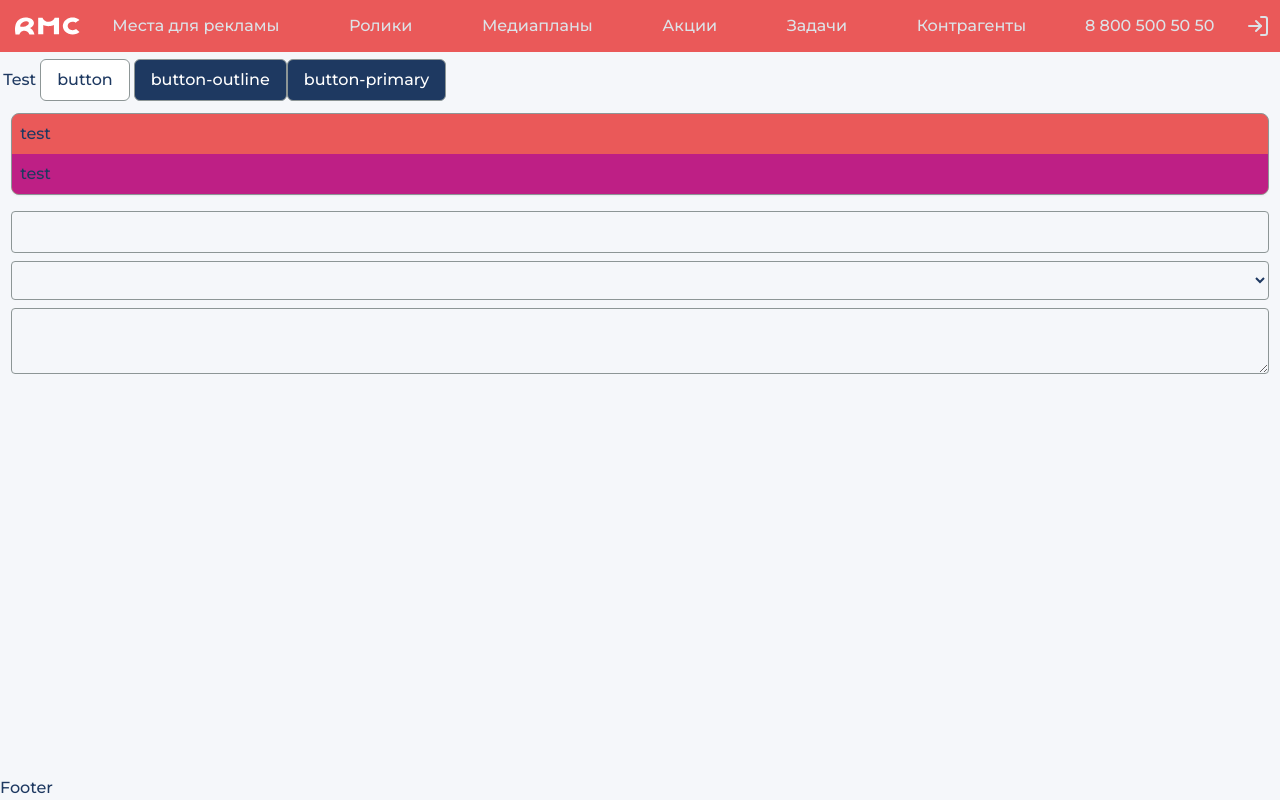
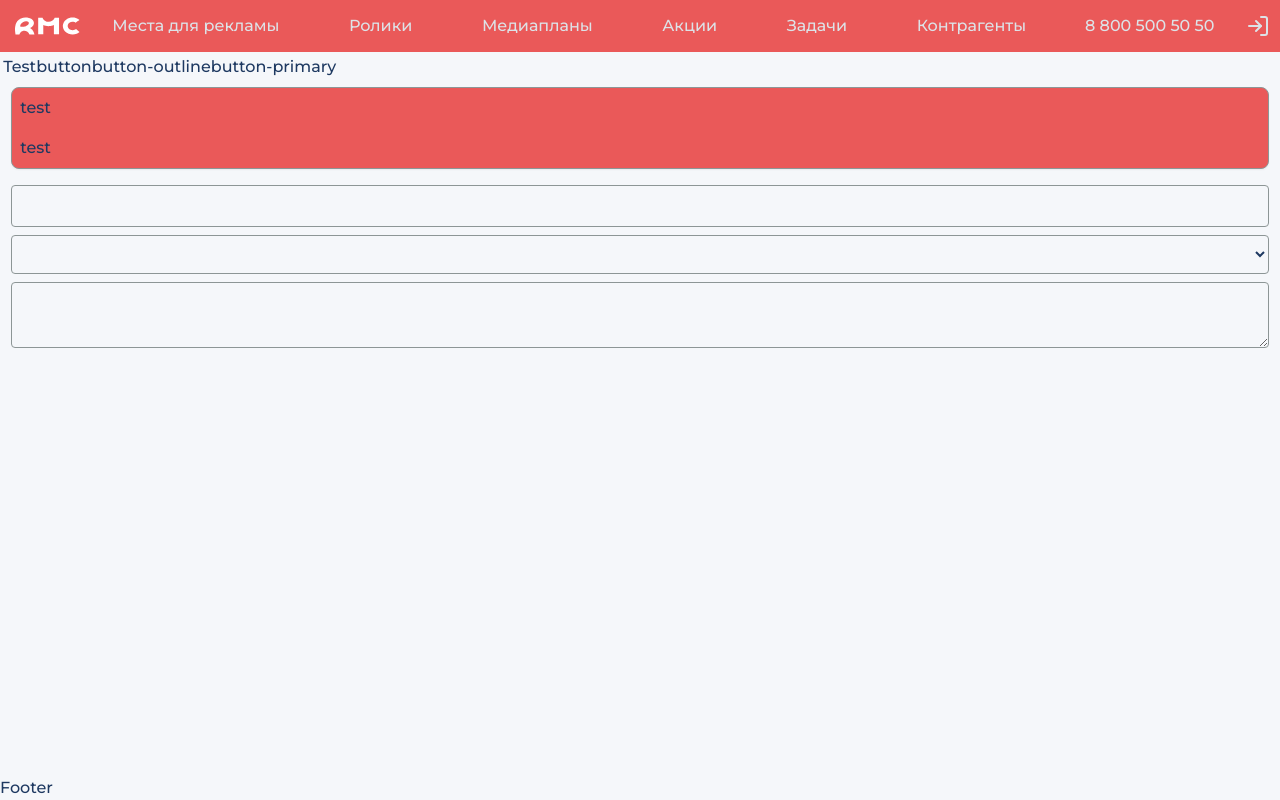
Before and after one commit to HapaxPablo/new_lk, a Next.js app: page / in a window 1280 px wide. Built offline with nearby package versions, Linux system fonts and the light colour scheme.

Commit message:
feat: добавил ui button дополнил стили, убрал стили для кнопок из global.css

```diff
--- a/components/auth/login/desktop/LoginFormDesktop.tsx
+++ b/components/auth/login/desktop/LoginFormDesktop.tsx
@@ -9,6 +9,8 @@ import Link from 'next/link'
 import { useEffect, useState } from 'react'
 import { useForm } from 'react-hook-form'
 import styles from './LoginDesktop.module.css'
+import { Button } from '@/components/ui/button/Button'
+
 
 export function LoginFormDesktop() {
   const {
@@ -89,14 +91,9 @@ export function LoginFormDesktop() {
             Забыл пароль
           </Link>
         </div>
-
-        <button
-          type="submit"
-          disabled={isLoading}
-          className={styles.submitButton}
-        >
+        <Button type="submit" variant="primary" isLoading={isLoading} fullWidth>
           {isLoading ? 'Загрузка...' : 'Войти'}
-        </button>
+        </Button>
 
         <div className={styles.loginWrapper}>
           <div className={styles.loginWrapper_text}>
--- a/components/auth/login/mobile/LoginFormMobile.tsx
+++ b/components/auth/login/mobile/LoginFormMobile.tsx
@@ -9,6 +9,7 @@ import Link from 'next/link'
 import { useEffect, useState } from 'react'
 import { useForm } from 'react-hook-form'
 import styles from './LoginMobile.module.scss'
+import { Button } from '@/components/ui/button/Button'
 
 export function LoginFormMobile() {
   const {
@@ -87,13 +88,14 @@ export function LoginFormMobile() {
           <Link href="/" className={styles.forgotPasswordLink}>
             Забыл пароль
           </Link>
-          <button
+          <Button
             type="submit"
-            disabled={isLoading}
-            className={styles.submitButton}
+            variant="primary"
+            isLoading={isLoading}
+            fullWidth
           >
             {isLoading ? 'Загрузка...' : 'Войти'}
-          </button>
+          </Button>
         </div>
       </form>
 
--- a/components/ui/Header/naviMenu/NavigationMenu.module.scss
+++ b/components/ui/Header/naviMenu/NavigationMenu.module.scss
@@ -19,7 +19,7 @@
         width: 80%;
         max-width: 300px;
         height: 100vh;
-        background: var(--main-text-color-light);
+        background: var(--primary-color);
         flex-direction: column;
         padding: 0.2rem;
         box-shadow: 5px 0 15px rgba(0, 0, 0, 0.1);
--- /dev/null
+++ b/components/ui/button/Button.module.scss
@@ -0,0 +1,114 @@
+// components/ui/Button.module.scss
+.button {
+  // Базовые стили
+  display: inline-flex;
+  align-items: center;
+  justify-content: center;
+  padding: 0.5rem 1rem;
+  border-radius: 0.375rem;
+  font-size: 0.875rem;
+  font-weight: 500;
+  line-height: 1.25rem;
+  transition: all 0.15s ease-in-out;
+  cursor: pointer;
+  user-select: none;
+  border: 1px solid transparent;
+
+  // Состояния
+  &:disabled {
+    opacity: 0.5;
+    pointer-events: none;
+  }
+
+  &:focus {
+    outline: none;
+    box-shadow: 0 0 0 2px var(--focus-ring);
+  }
+
+  // Варианты кнопок
+  &Primary {
+    background-color: var(--primary-color);
+    color: white;
+
+    &:hover {
+      background-color: var(--primary-color-light);
+    }
+
+    &:active {
+      background-color: var(--primary-color-dark);
+    }
+  }
+
+  &Success {
+    background-color: var(--success-color);
+    color: white;
+
+    &:hover {
+      background-color: var(--success-color-light);
+    }
+
+    &:active {
+      background-color: var(--success-color-dark);
+    }
+  }
+
+  &Warning {
+    background-color: var(--warning-color);
+    color: white;
+
+    &:hover {
+      background-color: var(--warning-color-light);
+    }
+
+    &:active {
+      background-color: var(--warning-color-dark);
+    }
+  }
+
+  &Error {
+    background-color: var(--error-color);
+    color: white;
+
+    &:hover {
+      background-color: var(--error-color-light);
+    }
+
+    &:active {
+      background-color: var(--error-color-dark);
+    }
+  }
+
+  &Default {
+    background-color: transparent;
+    color: var(--main-text-color);
+    border-color: var(--border-color);
+
+    &:hover {
+      background-color: var(--hover-overlay);
+    }
+
+    &:active {
+      background-color: var(--active-overlay);
+    }
+  }
+
+  // Модификаторы
+  &FullWidth {
+    width: 100%;
+  }
+
+  // Стили для индикатора загрузки
+  .spinner {
+    animation: spin 1s linear infinite;
+    margin-right: 0.5rem;
+  }
+}
+
+@keyframes spin {
+  from {
+    transform: rotate(0deg);
+  }
+  to {
+    transform: rotate(360deg);
+  }
+}
--- /dev/null
+++ b/components/ui/button/Button.tsx
@@ -0,0 +1,72 @@
+'use client'
+
+import React, { ButtonHTMLAttributes } from 'react'
+import styles from './Button.module.scss'
+
+type ButtonVariant = 'primary' | 'success' | 'warning' | 'error' | 'default'
+
+interface ButtonProps extends ButtonHTMLAttributes<HTMLButtonElement> {
+  variant?: ButtonVariant
+  isLoading?: boolean
+  fullWidth?: boolean
+}
+
+export const Button = React.forwardRef<HTMLButtonElement, ButtonProps>(
+  (
+    {
+      variant = 'primary',
+      isLoading = false,
+      fullWidth = false,
+      className = '',
+      children,
+      disabled,
+      ...props
+    },
+    ref
+  ) => {
+    // Формируем классы на основе пропсов
+    const buttonClasses = [
+      styles.button,
+      styles[`button${variant.charAt(0).toUpperCase() + variant.slice(1)}`],
+      fullWidth ? styles.buttonFullWidth : '',
+      className
+    ].join(' ')
+
+    return (
+      <button
+        ref={ref}
+        className={buttonClasses}
+        disabled={disabled || isLoading}
+        {...props}
+      >
+        {isLoading && (
+          <svg
+            className={styles.spinner}
+            xmlns="http://www.w3.org/2000/svg"
+            fill="none"
+            viewBox="0 0 24 24"
+            width="16"
+            height="16"
+          >
+            <circle
+              className="opacity-25"
+              cx="12"
+              cy="12"
+              r="10"
+              stroke="currentColor"
+              strokeWidth="4"
+            ></circle>
+            <path
+              className="opacity-75"
+              fill="currentColor"
+              d="M4 12a8 8 0 018-8V0C5.373 0 0 5.373 0 12h4zm2 5.291A7.962 7.962 0 014 12H0c0 3.042 1.135 5.824 3 7.938l3-2.647z"
+            ></path>
+          </svg>
+        )}
+        {children}
+      </button>
+    )
+  }
+)
+
+Button.displayName = 'Button'
--- a/styles/global.css
+++ b/styles/global.css
@@ -1,37 +1,51 @@
 @import 'tailwindcss';
+
 @theme {
   --gap-1: 1rem;
   --color-main-text: var(--main-text-color);
 }
+
 :root {
-  /* Основная цветовая палитра */
+
+  --background: oklch(0.9755 0.0045 258.32);
+  --background-secondary: oklch(0.9255 0.0035 258.32);
+
+ /* Основные цвета */
   --main-color: oklch(0.6546 0.1801 23.49);
   --main-color-light: oklch(0.7546 0.1501 23.49);
   --main-color-dark: oklch(0.5546 0.2001 23.49);
 
-  --background: oklch(0.9755 0.0045 258.32);
-  --background-secondary: oklch(0.9255 0.0035 258.32);
+  /* Цвета состояний */
 
+  --primary-color: oklch(0.445 0.0778 258.12);
+  --primary-color-light: oklch(0.5752 0.0938 257.75);
+  --primary-color-dark: oklch(0.2427 0.0668 258.75);
+
+  --success-color: oklch(0.7046 0.2201 142.49);
+  --success-color-light: oklch(0.8046 0.2001 142.49);
+  --success-color-dark: oklch(0.6046 0.2401 142.49);
+
+  --warning-color: oklch(0.8046 0.1801 62.49);
+  --warning-color-light: oklch(0.9046 0.1601 62.49);
+  --warning-color-dark: oklch(0.7046 0.2001 62.49);
+
+  --error-color: oklch(0.6546 0.2501 12.49);
+  --error-color-light: oklch(0.7546 0.2301 12.49);
+  --error-color-dark: oklch(0.5546 0.2701 12.49);
+
+  /* Текст и фон */
   --main-text-color: oklch(0.345 0.0778 258.12);
-  --main-text-color-light: oklch(0.445 0.0678 258.12);
-
   --second-text-color: oklch(0.5675 0.0454 250.85);
   --second-text-color-light: oklch(91.041% 0.0088 248.194);
 
-  /* Дополнительные цвета */
-  --accent-color: oklch(0.5426 0.2101 347.49);
-  --success-color: oklch(0.7046 0.2201 142.49);
-  --warning-color: oklch(0.8046 0.1801 62.49);
-  --error-color: oklch(0.6546 0.2501 12.49);
-
+  /* Состояния */
+  --hover-overlay: oklch(0 0 0 / 0.05);
+  --active-overlay: oklch(0 0 0 / 0.1);
+  --focus-ring: oklch(0.7 0.25 250);
   /* Цвета для рамок*/
   --border-color: oklch(66.58% 0.01044 197.307);
   --border-color-light: oklch(78.339% 0.00784 197.623);
   --border-color-dark: oklch(45.317% 0.00513 197.53);
-
-  --hover-overlay: oklch(0 0 0 / 0.05);
-  --active-overlay: oklch(0 0 0 / 0.1);
-  --focus-ring: oklch(0.7 0.25 250);
 
   /* Тени */
   --shadow-sm: 0 1px 2px 0 oklch(0 0 0 / 0.05);
@@ -157,8 +171,6 @@ body {
 
 /* Базовые стили для интерактивных элементов */
 a,
-button,
-[role='button'],
 input,
 textarea,
 select {
@@ -182,61 +194,6 @@ a {
   }
 }
 
-/* Кнопки */
-button,
-.btn {
-  display: inline-flex;
-  align-items: center;
-  justify-content: center;
-  padding: 0.5rem 1rem;
-  margin: 0.25rem;
-  border-radius: 0.375rem;
-  border: 1px solid var(--border-color);
-  background-color: white;
-  color: var(--main-text-color);
-  font-weight: 500;
-  cursor: pointer;
-  user-select: none;
-
-  &:hover {
-    background-color: var(--hover-overlay);
-  }
-
-  &:active {
-    background-color: var(--active-overlay);
-  }
-
-  &:focus {
-    outline: none;
-    box-shadow: var(--focus-ring);
-  }
-
-  /* Варианты кнопок */
-  &-primary {
-    background-color: var(--main-color);
-    color: white;
-    border-color: var(--main-color-dark);
-
-    &:hover {
-      background-color: var(--main-color-light);
-    }
-  }
-
-  &-outline {
-    background-color: transparent;
-    border: 2px solid var(--main-color);
-  }
-}
-
-button,
-.btn-primary {
-  background-color: var(--main-text-color);
-  color: white;
-  margin: 0;
-}
-.btn-primary:hover {
-  background-color: var(--main-text-color-light);
-}
 
 /* Формы */
 input,
@@ -345,6 +302,7 @@ select {
   background: #22c55e;
   color: white;
 }
+
 .Toastify__toast.Toastify__toast--error {
   background-color: #000 !important;
   color: #fff !important;
@@ -354,6 +312,7 @@ select {
   background: #3b82f6;
   color: white;
 }
+
 .Toastify__toast--warning {
   background: #facc15;
   color: black;
```
